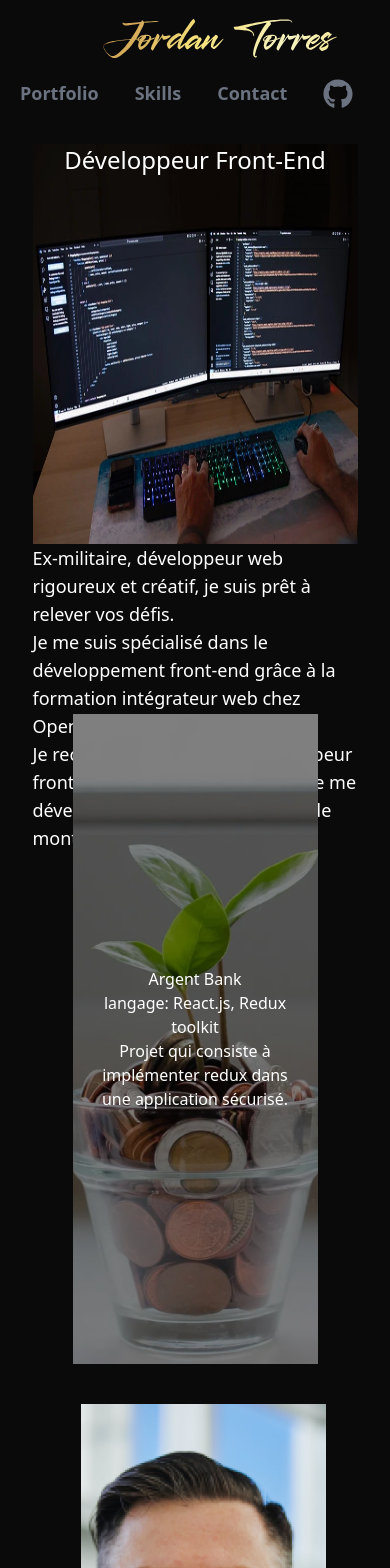
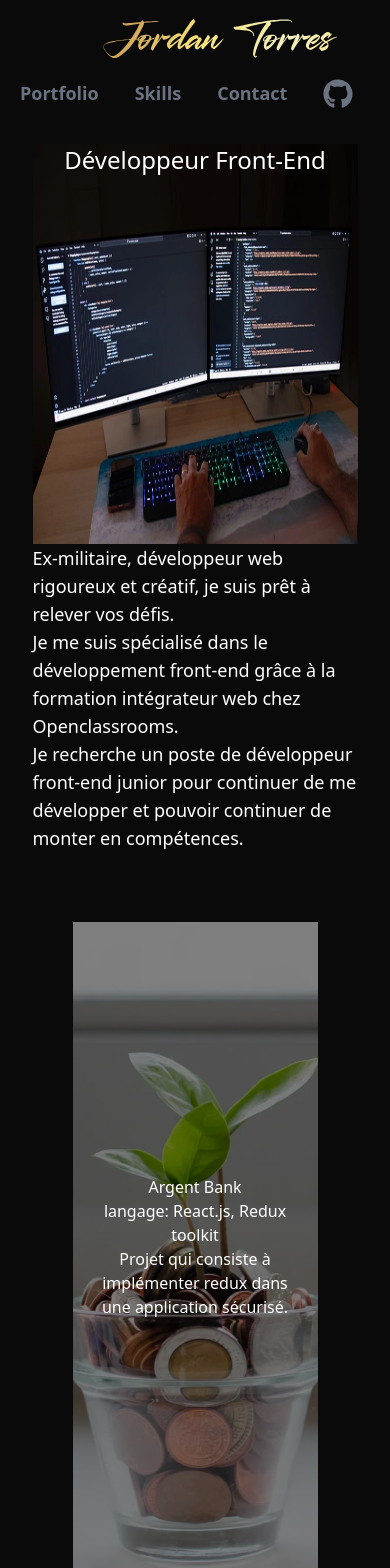
Before and after one commit to jo33200/Portfolio, a React (Vite) app: page / in a window 390 px wide. Shown: the top 1568 px of the page. Built offline with nearby package versions, Linux system fonts and the light colour scheme.

Commit message:
refactor: Update landing page layout and spacing

```diff
--- a/src/App.jsx
+++ b/src/App.jsx
@@ -22,7 +22,7 @@ const App = () => {
   const [activeIndex, setActiveIndex] = useState(0);
 
   return (
-    <div className='w-full h-auto flex flex-col justify-start items-center gap-20 lg:gap-20 mt-[144px] md:mt-[68px] lg:mt-[100px]'>
+    <div className='w-full h-auto flex flex-col justify-start items-center gap-40 md:gap-30 lg:gap-20 mt-[144px] md:mt-[68px] lg:mt-[100px]'>
       <section id='Home' className='relative w-10/12 h-[450px] lg:h-[650px] xl:h-[900px] flex justify-center items-center'>
         <img src={Ordi} alt="ordinateur" className='background absolute w-full h-[400px] lg:w-full lg:h-[600px] xl:h-[850px] top-0' />
         <h1 className="text-white text-2xl md:text-3xl lg:text-4xl absolute lg:left-50 top-0 lg:top-0">Développeur Front-End</h1>
@@ -33,7 +33,7 @@ const App = () => {
           </p>
       </section>
 
-      <section id='Portfolio' className='w-10/12 h-auto md:h-96 xl:h-[891px] flex justify-center items-center'>
+      <section id='Portfolio' className='w-10/12 h-auto md:h-96 xl:h-[891px] flex justify-center items-center mt-32 md:mt-20 lg:mt-0'>
         <div className="w-full h-full flex flex-col md:flex-row gap-10 space-x-4 justify-center items-center bg-neutral-950 p-10">
           {cardsData.map((card, index) => (
             <Card
```
